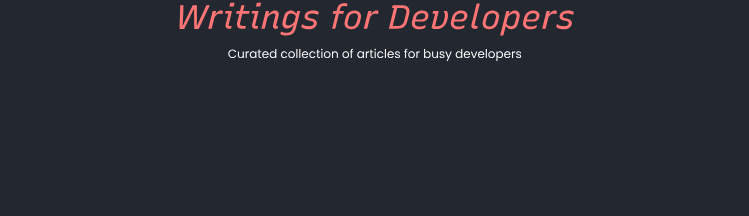
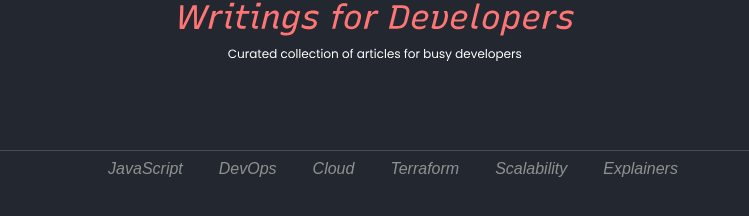
Before and after one commit to DasunK95/static-writing-dev, a plain HTML site: page index.html in a window 1280 px wide. Shown: the part 326-542 px from the top of the page, without its empty margins (265-1014 px from the left). Drawn offline with Linux system fonts and the light colour scheme; a web font is replaced by a local one.

Commit message:
static final

```diff
--- a/index.html
+++ b/index.html
@@ -6,16 +6,21 @@
     <title>writings.dev</title>
     <!-- Style Sheet -->
     <link rel="stylesheet" href="styles.css" />
-    <!-- Poppins Font -->
+    <!-- Google Font -->
     <link rel="preconnect" href="https://fonts.googleapis.com" />
     <link rel="preconnect" href="https://fonts.gstatic.com" crossorigin />
     <link
       href="https://fonts.googleapis.com/css2?family=Poppins:ital,wght@0,100;0,200;0,300;0,400;0,500;0,600;0,700;0,800;0,900;1,100;1,200;1,300;1,400;1,500;1,600;1,700;1,800;1,900&display=swap"
       rel="stylesheet"
     />
+    <link
+      href="https://fonts.googleapis.com/css2?family=Recursive:wght@300..1000&display=swap"
+      rel="stylesheet"
+    />
   </head>
   <body>
-    <div class="nav_bar">
+    <!-- Navigation Bar -->
+    <div class="nav-bar">
       <h3>writings.dev</h3>
       <ul>
         <li>catogeries</li>
@@ -23,9 +28,22 @@
         <li>about</li>
       </ul>
     </div>
-    <div class="hero">
+    <!-- Hero Logo -->
+    <div class="hero-logo">
       <img id="logo" src="/assets/logo.svg" />
       <img id="title" src="/assets/title.svg" />
     </div>
+    <div id="divider" />
+    <!-- Category Listing -->
+    <div class="category-list">
+      <ul>
+        <li>JavaScript</li>
+        <li>DevOps</li>
+        <li>Cloud</li>
+        <li>Terraform</li>
+        <li>Scalability</li>
+        <li>Explainers</li>
+      </ul>
+    </div>
   </body>
 </html>
--- a/styles.css
+++ b/styles.css
@@ -15,7 +15,7 @@ li {
   padding-left: 36px;
 }
 
-.nav_bar {
+.nav-bar {
   display: flex;
   font-family: "Poppins", sans-serif;
   justify-content: space-evenly;
@@ -24,7 +24,7 @@ li {
   color: #fff;
 }
 
-.hero {
+.hero-logo {
   display: flex;
   flex-direction: column;
   align-items: center;
@@ -39,3 +39,20 @@ li {
   height: 200px;
   margin-top: -60px;
 }
+
+.category-list {
+  display: flex;
+  flex-direction: column;
+  align-items: center;
+  font-family: "Recursive", sans-serif;
+  font-style: italic;
+  color: #909090;
+  padding: 10px 0;
+}
+
+#divider {
+  width: 100%;
+  height: 1px;
+  background-color: #4d4d4d;
+  margin: 20px 0;
+}
```
